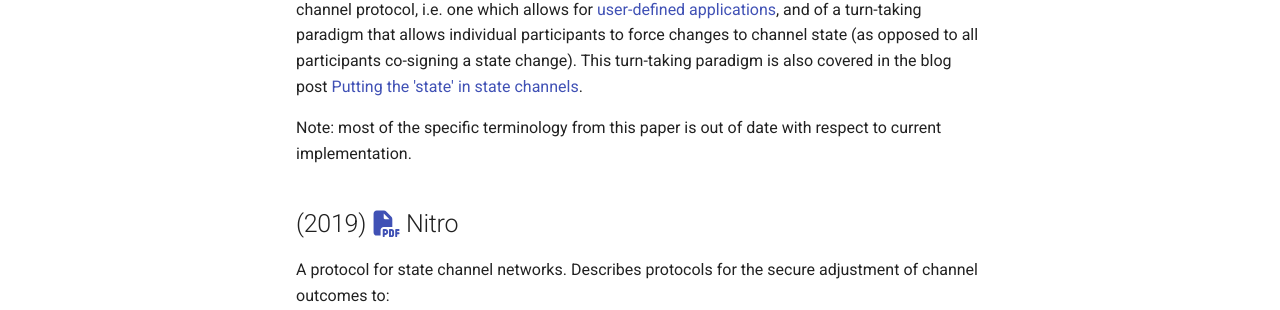
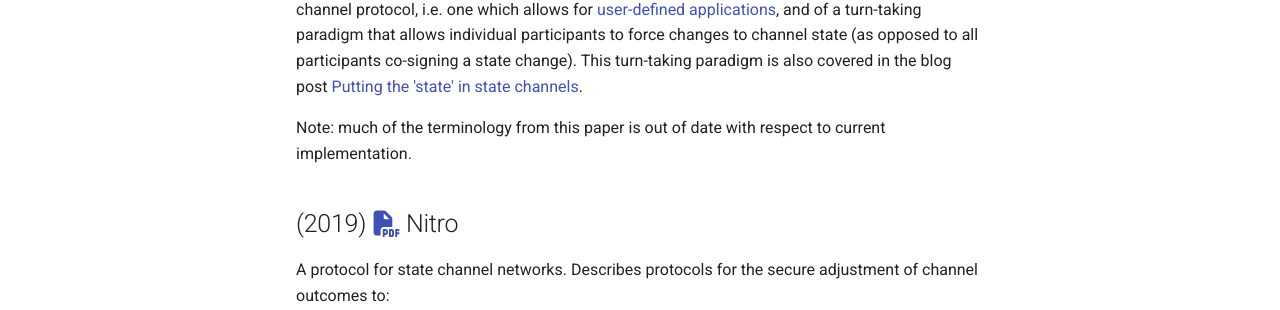
Before and after one commit to statechannels/go-nitro, an MkDocs documentation site: the page built from docs/research-papers.md, in a window 1280 px wide and 1339 px high. Shown: the part 373-683 px from the top of the window. Built offline with MkDocs 1.6.1 and Material for MkDocs 9.7.7, drawn with Linux system fonts in a browser that asks for light colours; comment, search, counter and statistics services are not loaded.

Commit message:
docs: improve wording
Co-authored-by: George C. Knee <georgeknee@googlemail.com>

```diff
--- a/docs/research-papers.md
+++ b/docs/research-papers.md
@@ -6,7 +6,7 @@ Nitro is based on a culmination of research spanning the following papers:
 
 An n-party state channel protocol. ForceMove contains early descriptions of a _generalized_ state channel protocol, i.e. one which allows for [user-defined applications](./protocol-tutorial/0010-states-channels.md#appdefinition), and of a turn-taking paradigm that allows individual participants to force changes to channel state (as opposed to all participants co-signing a state change). This turn-taking paradigm is also covered in the blog post [Putting the 'state' in state channels](https://blog.statechannels.org/putting-the-state-in-state-channels/).
 
-Note: most of the specific terminology from this paper is out of date with respect to current implementation.
+Note: much of the terminology from this paper is out of date with respect to current implementation.
 
 ## (2019) [:fontawesome-solid-file-pdf:](https://magmo.com/nitro-protocol.pdf) Nitro
 
```
